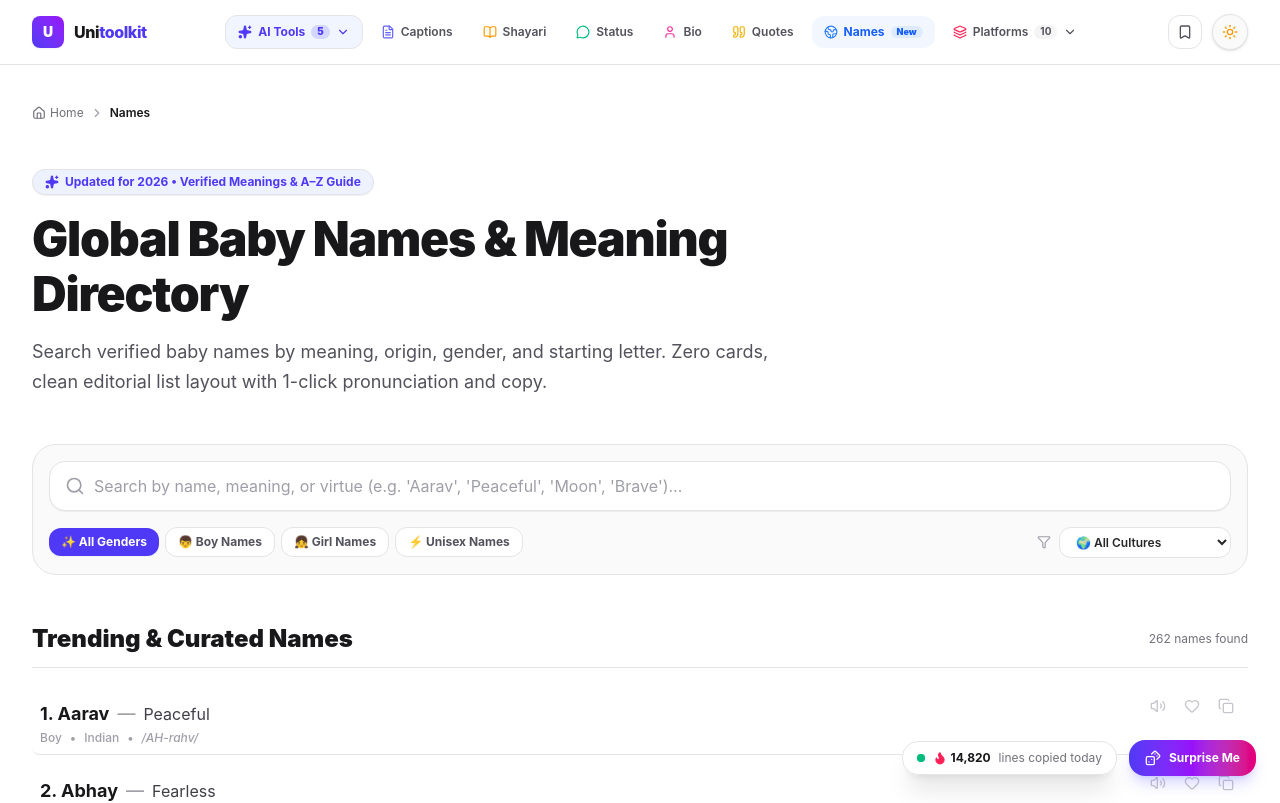
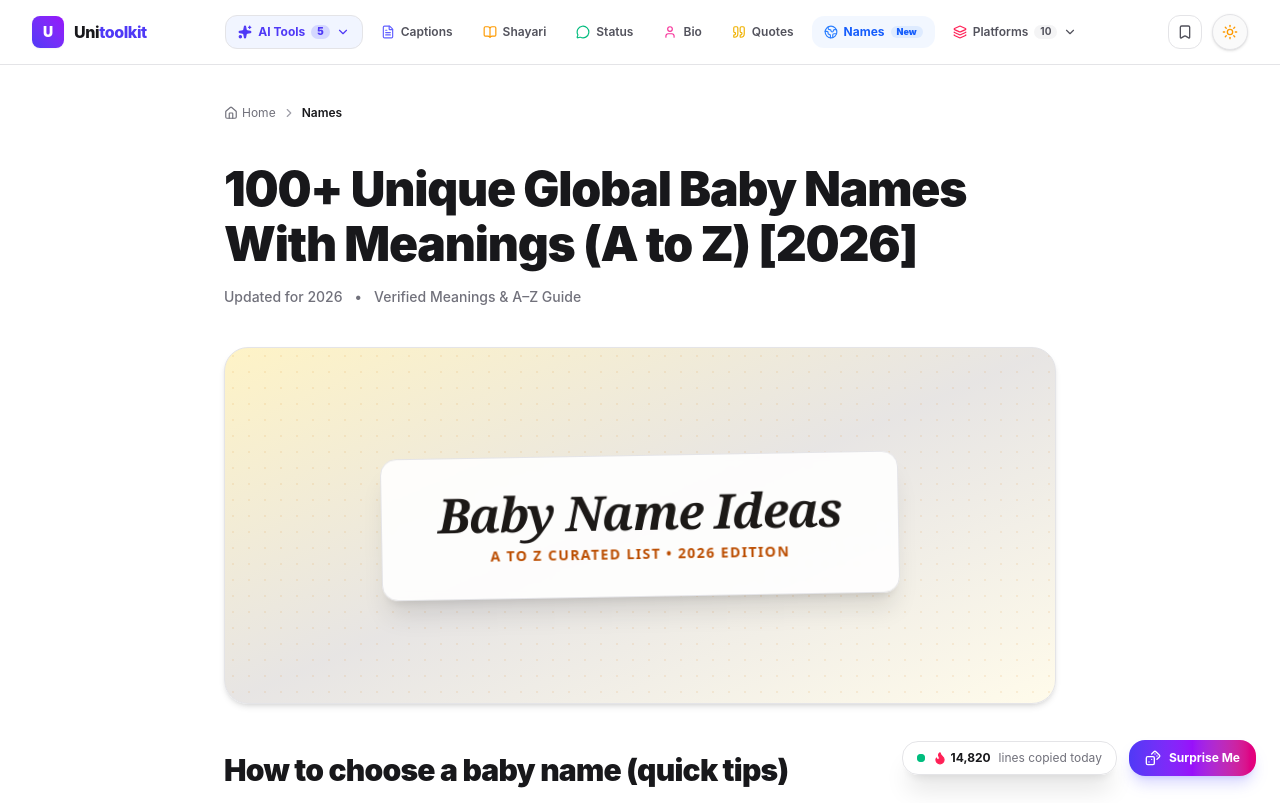
Before and after one commit to DevNova07/unitoolkit, a Next.js app: page /names in a window 1280 px wide. Shown: the top 803 px of the page. Built offline with nearby package versions, Linux system fonts and the light colour scheme.

Commit message:
style(names): unify all names pages and hubs to exact Image 3 editorial text format with zero card clutter

```diff
--- a/app/names/page.tsx
+++ b/app/names/page.tsx
@@ -1,21 +1,59 @@
 import { Metadata } from "next";
-import { NamesMainClient } from "./NamesMainClient";
+import { NAMES_DATA } from "@/data/namesData";
+import { NamesTemplate } from "@/components/names/NamesTemplate";
+import { CORE_NAME_HUBS, ORIGIN_CULTURE_LIST } from "@/data/namesTaxonomy";
 
 export const metadata: Metadata = {
-  title: "Global Baby Names Directory [2026] — Meanings, Origins & AI Generator | UniToolkit",
+  title: "100+ Unique Global Baby Names With Meanings (A to Z) [2026] | UniToolkit",
   description:
-    "Explore 10,000+ verified baby names across 30+ cultures (Indian, Arabic, Persian, French, Japanese), 20 styles, and meanings. Search, copy, and generate with AI.",
+    "Explore 10,000+ verified baby boy, girl, and unisex names organized alphabetically from A to Z with verified meanings, cultural origins, and pronunciation guides.",
   alternates: {
     canonical: "/names",
   },
   openGraph: {
-    title: "Global Baby Names Directory with Meanings & Origins | UniToolkit",
-    description: "Search 10,000+ verified multicultural names with meanings, origins, and AI generator.",
+    title: "100+ Unique Global Baby Names With Meanings (A to Z) [2026] | UniToolkit",
+    description:
+      "Explore 10,000+ verified baby names with meanings, cultural origins, and pronunciation guides.",
     url: "https://unitoolkit.com/names",
     type: "website",
   },
 };
 
 export default function NamesIndexPage() {
-  return <NamesMainClient />;
+  const faqs = [
+    {
+      question: "What makes a great baby name for 2026?",
+      answer:
+        "A great name pairs deep cultural and spiritual resonance with clear spelling, positive virtue meanings, and easy pronunciation across global communities.",
+    },
+    {
+      question: "How is this A to Z name guide organized?",
+      answer:
+        "Every letter from A to Z features verified multicultural entries with concise meanings and 1-tap audio pronunciation assistance.",
+    },
+    {
+      question: "Can I generate custom baby names with AI?",
+      answer:
+        "Yes! Launch our free AI Baby Name Generator studio to specify your desired origins, themes, and parental name combinations.",
+    },
+  ];
+
+  const relatedLinks = [
+    ...CORE_NAME_HUBS.map((c) => ({ label: c.name, href: `/names/${c.slug}` })),
+    ...ORIGIN_CULTURE_LIST.slice(0, 6).map((o) => ({ label: `${o.name} Names`, href: `/names/${o.slug}` })),
+  ];
+
+  return (
+    <NamesTemplate
+      h1="100+ Unique Global Baby Names With Meanings (A to Z) [2026]"
+      badge="✨ Global Names Directory"
+      intro="Discover verified baby boy, girl, and unisex names organized alphabetically from A to Z with authentic meanings, origins, and instant audio pronunciations."
+      items={NAMES_DATA}
+      categoryType="core"
+      categorySlug="names"
+      faqs={faqs}
+      relatedLinks={relatedLinks}
+      breadcrumbs={[{ label: "Names", href: "/names" }]}
+    />
+  );
 }
--- a/components/names/NameCard.tsx
+++ b/components/names/NameCard.tsx
@@ -1,7 +1,7 @@
 "use client";
 
 import { useState, useEffect } from "react";
-import { Copy, Check, Heart, Volume2, Sparkles, Globe2, Share2 } from "lucide-react";
+import { Copy, Check, Heart, Volume2 } from "lucide-react";
 import { NameRecord } from "@/data/namesData";
 import { isNameFavorite, toggleFavoriteName, NAMES_FAVORITES_CHANGE_EVENT } from "@/lib/namesFavoritesStore";
 import { copyToClipboard } from "@/lib/utils";
@@ -9,10 +9,10 @@ import { showToast } from "@/components/common/Toast";
 
 interface NameCardProps {
   nameItem: NameRecord;
-  onSelect?: (name: NameRecord) => void;
+  index?: number;
 }
 
-export function NameCard({ nameItem, onSelect }: NameCardProps) {
+export function NameCard({ nameItem, index }: NameCardProps) {
   const [copied, setCopied] = useState(false);
   const [saved, setSaved] = useState(false);
 
@@ -25,11 +25,11 @@ export function NameCard({ nameItem, onSelect }: NameCardProps) {
 
   const handleCopy = async (e: React.MouseEvent) => {
     e.stopPropagation();
-    const copyText = `${nameItem.name} (${nameItem.gender === "boy" ? "Boy" : nameItem.gender === "girl" ? "Girl" : "Unisex"}) — Meaning: ${nameItem.meaning} [Origin: ${nameItem.origin}]`;
+    const copyText = `${nameItem.name} — ${nameItem.meaning}`;
     const ok = await copyToClipboard(copyText);
     if (ok) {
       setCopied(true);
-      showToast(`Copied ${nameItem.name} & meaning!`);
+      showToast(`Copied ${nameItem.name}!`);
       setTimeout(() => setCopied(false), 2000);
     }
   };
@@ -47,107 +47,62 @@ export function NameCard({ nameItem, onSelect }: NameCardProps) {
       const utterance = new SpeechSynthesisUtterance(nameItem.name);
       utterance.rate = 0.85;
       window.speechSynthesis.speak(utterance);
-    } else {
-      showToast(`Pronunciation: ${nameItem.pronunciation || nameItem.name}`);
     }
   };
 
-  const genderBg =
-    nameItem.gender === "boy"
-      ? "bg-blue-50 dark:bg-blue-950/60 text-blue-600 dark:text-blue-400 border-blue-200 dark:border-blue-800"
-      : nameItem.gender === "girl"
-      ? "bg-pink-50 dark:bg-pink-950/60 text-pink-600 dark:text-pink-400 border-pink-200 dark:border-pink-800"
-      : "bg-purple-50 dark:bg-purple-950/60 text-purple-600 dark:text-purple-400 border-purple-200 dark:border-purple-800";
+  return (
+    <div className="flex items-baseline justify-between gap-3 py-2 group border-b border-zinc-100 dark:border-zinc-900 hover:bg-zinc-50 dark:hover:bg-zinc-900/50 px-2 rounded-lg transition-colors text-left">
+      <div className="space-y-0.5 min-w-0">
+        <div className="flex items-baseline gap-2 flex-wrap">
+          <span className="font-bold text-zinc-900 dark:text-white">
+            {typeof index === "number" ? `${index + 1}. ` : ""}{nameItem.name}
+          </span>
+          <span className="text-zinc-400 dark:text-zinc-500">—</span>
+          <span className="text-sm sm:text-base text-zinc-700 dark:text-zinc-300 font-normal">
+            {nameItem.meaning}
+          </span>
+        </div>
 
-  const genderIcon =
-    nameItem.gender === "boy" ? "👦 Boy" : nameItem.gender === "girl" ? "👧 Girl" : "⚡ Unisex";
-
-  return (
-    <div
-      onClick={() => onSelect?.(nameItem)}
-      className="group relative flex flex-col justify-between p-5 sm:p-6 rounded-3xl bg-white dark:bg-zinc-900 border border-zinc-200 dark:border-zinc-800 hover:border-indigo-400 dark:hover:border-indigo-600 hover:shadow-xl transition-all duration-300 text-left cursor-pointer"
-    >
-      {/* Top Bar: Gender Badge + Origin Pill + Action Icons */}
-      <div className="flex items-center justify-between gap-2 mb-3">
-        <div className="flex items-center gap-1.5 flex-wrap">
-          <span className={`px-2.5 py-0.5 rounded-full text-[11px] font-bold border ${genderBg}`}>
-            {genderIcon}
-          </span>
-          <span className="px-2.5 py-0.5 rounded-full text-[11px] font-semibold bg-zinc-100 dark:bg-zinc-800 text-zinc-700 dark:text-zinc-300 border border-zinc-200 dark:border-zinc-700">
-            {nameItem.origin}
-          </span>
-          {nameItem.religion && (
-            <span className="hidden sm:inline-block px-2 py-0.5 rounded-full text-[10px] font-medium bg-amber-50 dark:bg-amber-950/50 text-amber-600 dark:text-amber-400 border border-amber-200 dark:border-amber-900">
-              {nameItem.religion}
-            </span>
+        <div className="flex items-center gap-2 text-xs text-zinc-400">
+          <span className="capitalize">{nameItem.gender}</span>
+          <span>•</span>
+          <span>{nameItem.origin}</span>
+          {nameItem.pronunciation && (
+            <>
+              <span>•</span>
+              <span className="italic">/{nameItem.pronunciation}/</span>
+            </>
           )}
         </div>
+      </div>
 
-        {/* Favorite & Audio buttons */}
-        <div className="flex items-center gap-1">
+      {/* Action buttons (Copy, Audio, Save) */}
+      <div className="flex items-center gap-1.5 shrink-0 opacity-60 group-hover:opacity-100 transition-opacity">
         <button
           type="button"
           onClick={handleSpeak}
           title="Hear Pronunciation"
-            className="p-1.5 rounded-xl text-zinc-400 hover:text-indigo-600 hover:bg-indigo-50 dark:hover:bg-zinc-800 transition-colors"
+          className="p-1.5 text-zinc-400 hover:text-indigo-600 transition-colors"
         >
           <Volume2 className="w-4 h-4" />
         </button>
+
         <button
           type="button"
           onClick={handleFavorite}
-            title={saved ? "Remove from favorites" : "Save to favorites"}
-            className={`p-1.5 rounded-xl transition-colors ${
-              saved
-                ? "text-rose-500 bg-rose-50 dark:bg-rose-950/60"
-                : "text-zinc-400 hover:text-rose-500 hover:bg-zinc-100 dark:hover:bg-zinc-800"
-            }`}
+          title="Save to Favorites"
+          className="p-1.5 text-zinc-400 hover:text-rose-500 transition-colors"
         >
-            <Heart className={`w-4 h-4 ${saved ? "fill-rose-500" : ""}`} />
+          <Heart className={`w-4 h-4 ${saved ? "text-rose-500 fill-current" : ""}`} />
         </button>
-        </div>
-      </div>
-
-      {/* Main Name & Pronunciation */}
-      <div className="space-y-1.5">
-        <div className="flex items-baseline gap-2">
-          <h3 className="text-xl sm:text-2xl font-black text-zinc-900 dark:text-white tracking-tight group-hover:text-indigo-600 dark:group-hover:text-indigo-400 transition-colors">
-            {nameItem.name}
-          </h3>
-          {nameItem.pronunciation && (
-            <span className="text-xs text-zinc-400 font-mono">/{nameItem.pronunciation}/</span>
-          )}
-        </div>
-
-        {/* Meaning Description */}
-        <p className="text-sm text-zinc-700 dark:text-zinc-300 font-medium leading-snug">
-          {nameItem.meaning}
-        </p>
-
-        {nameItem.detailedMeaning && (
-          <p className="text-xs text-zinc-500 dark:text-zinc-400 leading-relaxed pt-1 line-clamp-2">
-            {nameItem.detailedMeaning}
-          </p>
-        )}
-      </div>
-
-      {/* Footer Tags & 1-Click Copy */}
-      <div className="flex items-center justify-between pt-4 mt-3 border-t border-zinc-100 dark:divide-zinc-800 border-zinc-100 dark:border-zinc-800/80 text-xs">
-        <div className="flex items-center gap-1.5 flex-wrap">
-          {nameItem.style.slice(0, 2).map((s) => (
-            <span key={s} className="text-[10px] font-semibold text-zinc-400 dark:text-zinc-500 uppercase tracking-wider">
-              #{s}
-            </span>
-          ))}
-        </div>
 
         <button
           type="button"
           onClick={handleCopy}
-          className="flex items-center gap-1 px-3 py-1.5 rounded-xl bg-zinc-900 dark:bg-white text-white dark:text-black font-bold text-xs shadow-xs hover:opacity-90 active:scale-95 transition-all"
+          title="Copy"
+          className="p-1.5 text-zinc-400 hover:text-indigo-600 transition-colors"
         >
-          {copied ? <Check className="w-3.5 h-3.5 text-emerald-400 dark:text-emerald-600" /> : <Copy className="w-3.5 h-3.5" />}
-          <span>{copied ? "Copied" : "Copy"}</span>
+          {copied ? <Check className="w-4 h-4 text-emerald-500" /> : <Copy className="w-4 h-4" />}
         </button>
       </div>
     </div>
```
Lines whose indentation alone changed are shown as unchanged.
